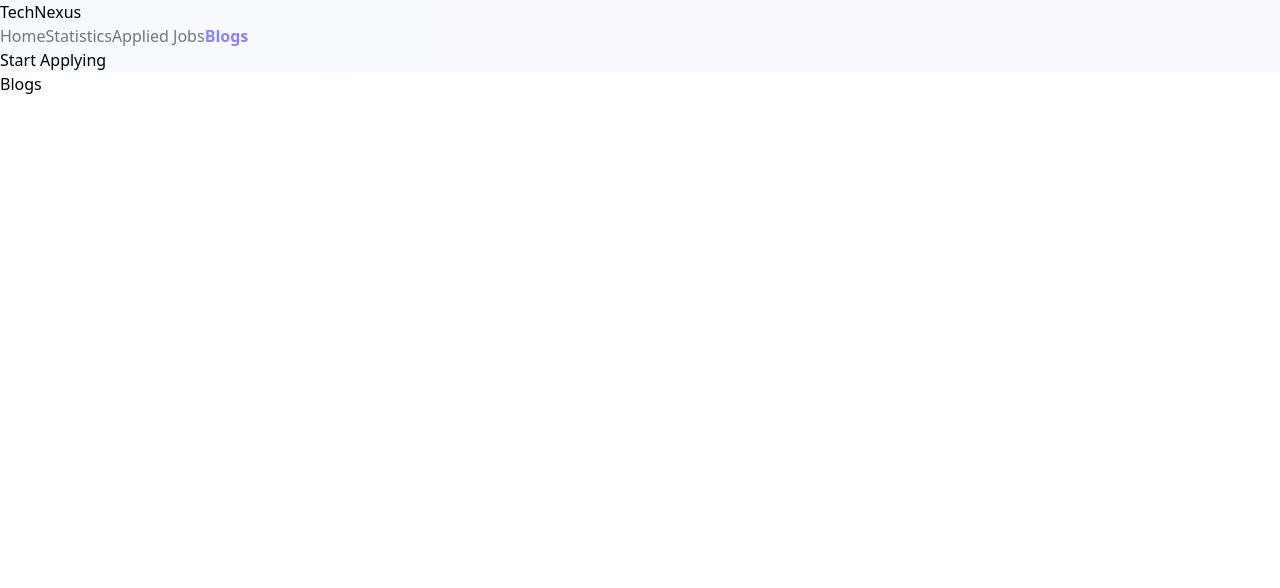
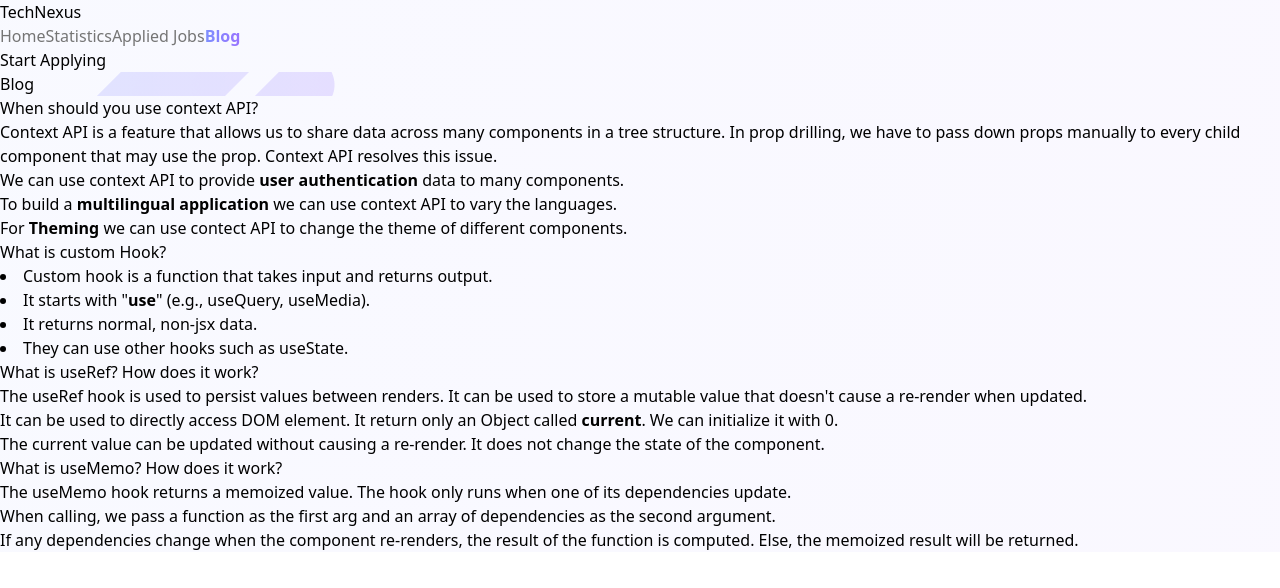
Before and after one commit to Asmaul-Shahana/JobHunt-technexus, a React (Vite) app: page /blogs in a window 1280 px wide. Shown: the top 588 px of the page. Built offline with nearby package versions, Linux system fonts and the light colour scheme.

Commit message:
blog added

```diff
--- a/src/components/Blogs/Blogs.jsx
+++ b/src/components/Blogs/Blogs.jsx
@@ -3,7 +3,45 @@ import React from 'react';
 const Blogs = () => {
     return (
         <div>
-            <h2>Blogs</h2>
+            <div className='bg-img md:h-56 flex justify-center items-center'>
+                <h2 className='font-bold text-3xl text-center'>Blog</h2>
+            </div>
+            <div className='px-28 pt-12 grid grid-cols-2 gap-5 justify-center pb-6'>
+                {/* context API */}
+                <div className='rounded-lg pb-7 px-7 pt-9' style={{ background: 'linear-gradient(90deg, rgba(126, 144, 254, 0.05) 0%, rgba(152, 115, 255, 0.05) 100%)' }}>
+                    <h2 className='font-bold text-xl pb-3'>When should you use context API?</h2>
+                    <p className='text-[#474747]'>Context API is a feature that allows us to share data across many components in a tree structure. In prop drilling, we have to pass down props manually to every child component that may use the prop. Context API resolves this issue.</p>
+                    <p className='text-[#474747]'>We can use context API to provide <strong>user authentication</strong> data to many components.</p>
+                    <p className='text-[#474747]'>To build a <strong>multilingual application</strong> we can use context API to vary the languages.</p>
+                    <p className='text-[#474747]'>For <strong>Theming</strong> we can use contect API to change the theme of different components.</p>
+                </div>
+                {/* custom hook */}
+                <div className='rounded-lg pb-7 px-7 pt-9' style={{ background: 'linear-gradient(90deg, rgba(126, 144, 254, 0.05) 0%, rgba(152, 115, 255, 0.05) 100%)' }}>
+                <h2 className='font-bold text-xl pb-3'>What is custom Hook?</h2>
+                    <li className='text-[#474747]'>Custom hook is a function that takes input and returns output.</li>
+                     <li className='text-[#474747]'>It starts with "<strong>use</strong>" (e.g., useQuery, useMedia).</li>
+                     <li className='text-[#474747]'>It returns normal, non-jsx data.</li>
+                     <li className='text-[#474747]'>They can use other hooks such as useState.</li>
+                </div>
+                {/* useRef */}
+                <div className='rounded-lg pb-7 px-7 pt-9' style={{ background: 'linear-gradient(90deg, rgba(126, 144, 254, 0.05) 0%, rgba(152, 115, 255, 0.05) 100%)' }}>
+                <h2 className='font-bold text-xl pb-3'>What is useRef? How does it work?</h2>
+                <p className='text-[#474747]'>
+                The useRef hook is used to persist values between renders. It can be used to store a mutable value that doesn't cause a re-render when updated.<br></br>
+                It can be used to directly access DOM element. It return only an Object called <strong>current</strong>. We can initialize it with 0.<br></br>
+                The current value can be updated without causing a re-render. It does not change the state of the component.
+                </p>
+                </div>
+                {/* useMemo */}
+                <div className='rounded-lg pb-7 px-7 pt-9' style={{ background: 'linear-gradient(90deg, rgba(126, 144, 254, 0.05) 0%, rgba(152, 115, 255, 0.05) 100%)' }}>
+                <h2 className='font-bold text-xl pb-3'>What is useMemo? How does it work? </h2>
+                <p className='text-[#474747]'>
+                    The useMemo hook returns a memoized value. The hook only runs when one of its dependencies update.<br></br>
+                    When calling, we pass a function as the first arg and an array of dependencies as the second argument.<br></br>
+                    If any dependencies change when the component re-renders, the result of the function is computed. Else, the memoized result will be returned.
+                </p>
+                </div>
+            </div>
         </div>
     );
 };
--- a/src/components/Header/Header.jsx
+++ b/src/components/Header/Header.jsx
@@ -11,7 +11,7 @@ const Header = () => {
                 <ActiveLink to="/">Home</ActiveLink>
                 <ActiveLink to="/statistics">Statistics</ActiveLink>
                 <ActiveLink to="/jobs">Applied Jobs</ActiveLink>
-                <ActiveLink to="/blogs">Blogs</ActiveLink>
+                <ActiveLink to="/blogs">Blog</ActiveLink>
             </div>
             <button className='flex flex-start gap-3 text-white font-semibold bg-gradient-to-r from-[#7E90FE] to-[#9873FF] px-4 py-3 rounded-lg
 '>Start Applying</button>
--- a/src/components/Statistics/Statistics.jsx
+++ b/src/components/Statistics/Statistics.jsx
@@ -42,8 +42,8 @@ const Statistics = () => {
 
     return (
         <div>
-            <div className='bg-img md:h-56'>
-                <h2 className='font-bold text-3xl text-center py-14'>Statistics</h2>
+            <div className='bg-img md:h-56 flex justify-center items-center'>
+                <h2 className='font-bold text-3xl text-center'>Statistics</h2>
             </div>
             <div>
                 <RadarChart
```
